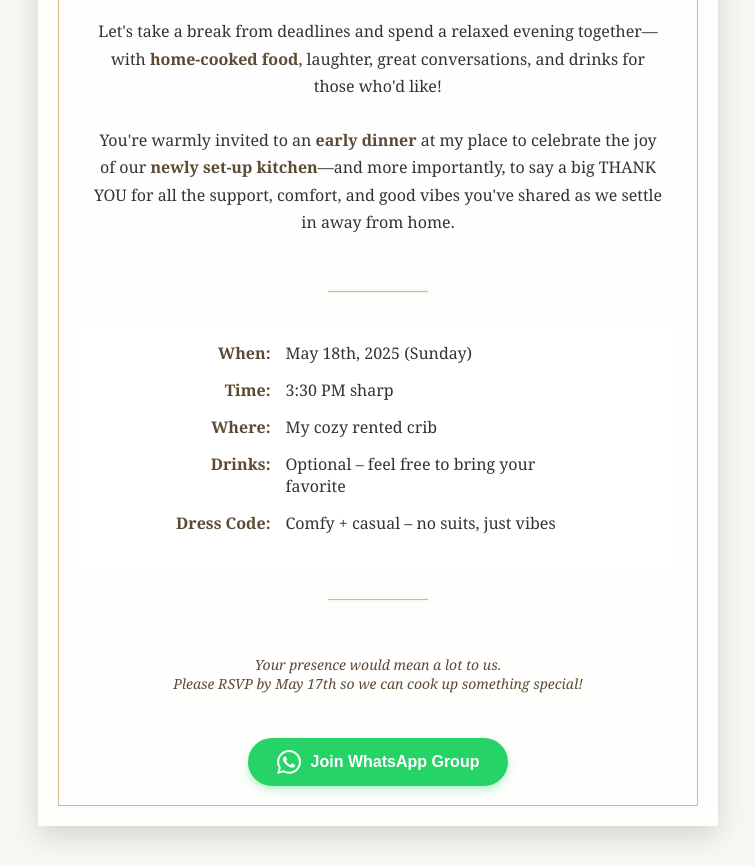
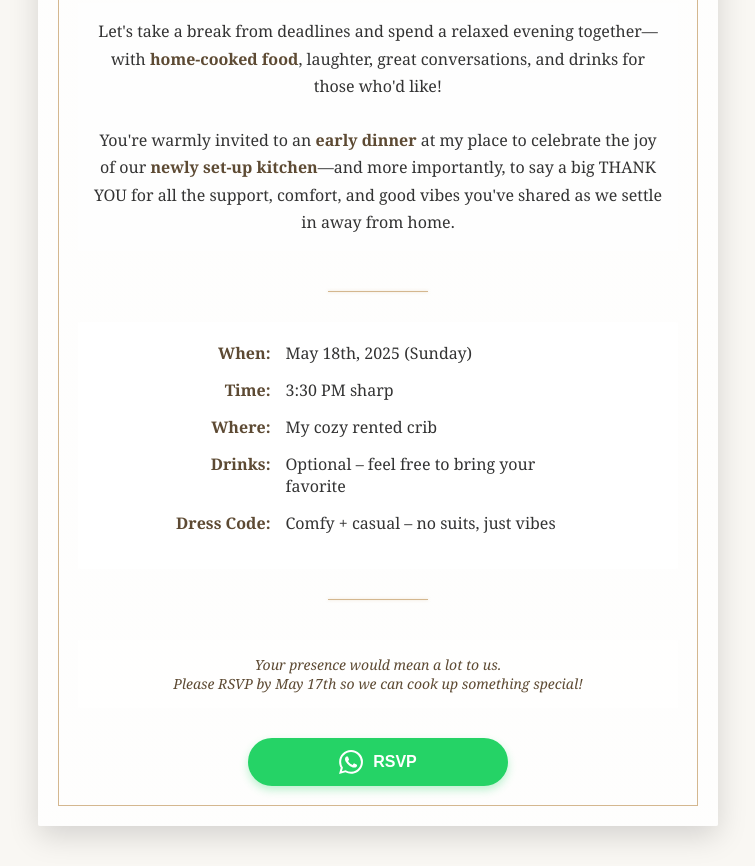
Before and after one commit to ClickCraftAnalyst/Bites-Banter, a plain HTML site: page index.html in a window 1280 px wide. Shown: the part 249-1115 px from the top of the page, without its empty margins (262-1017 px from the left). Drawn offline with Linux system fonts and the light colour scheme.

Commit message:
Update index.html

```diff
--- a/index.html
+++ b/index.html
@@ -209,7 +209,7 @@
             <svg class="whatsapp-icon" xmlns="http://www.w3.org/2000/svg" viewBox="0 0 24 24" fill="white">
                 <path d="M17.472 14.382c-.297-.149-1.758-.867-2.03-.967-.273-.099-.471-.148-.67.15-.197.297-.767.966-.94 1.164-.173.199-.347.223-.644.075-.297-.15-1.255-.463-2.39-1.475-.883-.788-1.48-1.761-1.653-2.059-.173-.297-.018-.458.13-.606.134-.133.298-.347.446-.52.149-.174.198-.298.298-.497.099-.198.05-.371-.025-.52-.075-.149-.669-1.612-.916-2.207-.242-.579-.487-.5-.669-.51-.173-.008-.371-.01-.57-.01-.198 0-.52.074-.792.372-.272.297-1.04 1.016-1.04 2.479 0 1.462 1.065 2.875 1.213 3.074.149.198 2.096 3.2 5.077 4.487.709.306 1.262.489 1.694.625.712.227 1.36.195 1.871.118.571-.085 1.758-.719 2.006-1.413.248-.694.248-1.289.173-1.413-.074-.124-.272-.198-.57-.347m-5.421 7.403h-.004a9.87 9.87 0 01-5.031-1.378l-.361-.214-3.741.982.998-3.648-.235-.374a9.86 9.86 0 01-1.51-5.26c.001-5.45 4.436-9.884 9.888-9.884 2.64 0 5.122 1.03 6.988 2.898a9.825 9.825 0 012.893 6.994c-.003 5.45-4.437 9.884-9.885 9.884m8.413-18.297A11.815 11.815 0 0012.05 0C5.495 0 .16 5.335.157 11.892c0 2.096.547 4.142 1.588 5.945L.057 24l6.305-1.654a11.882 11.882 0 005.683 1.448h.005c6.554 0 11.89-5.335 11.893-11.893a11.821 11.821 0 00-3.48-8.413z"/>
             </svg>
-            Join WhatsApp Group
+            RSVP
         </a>
     </div>
 </body>
```
